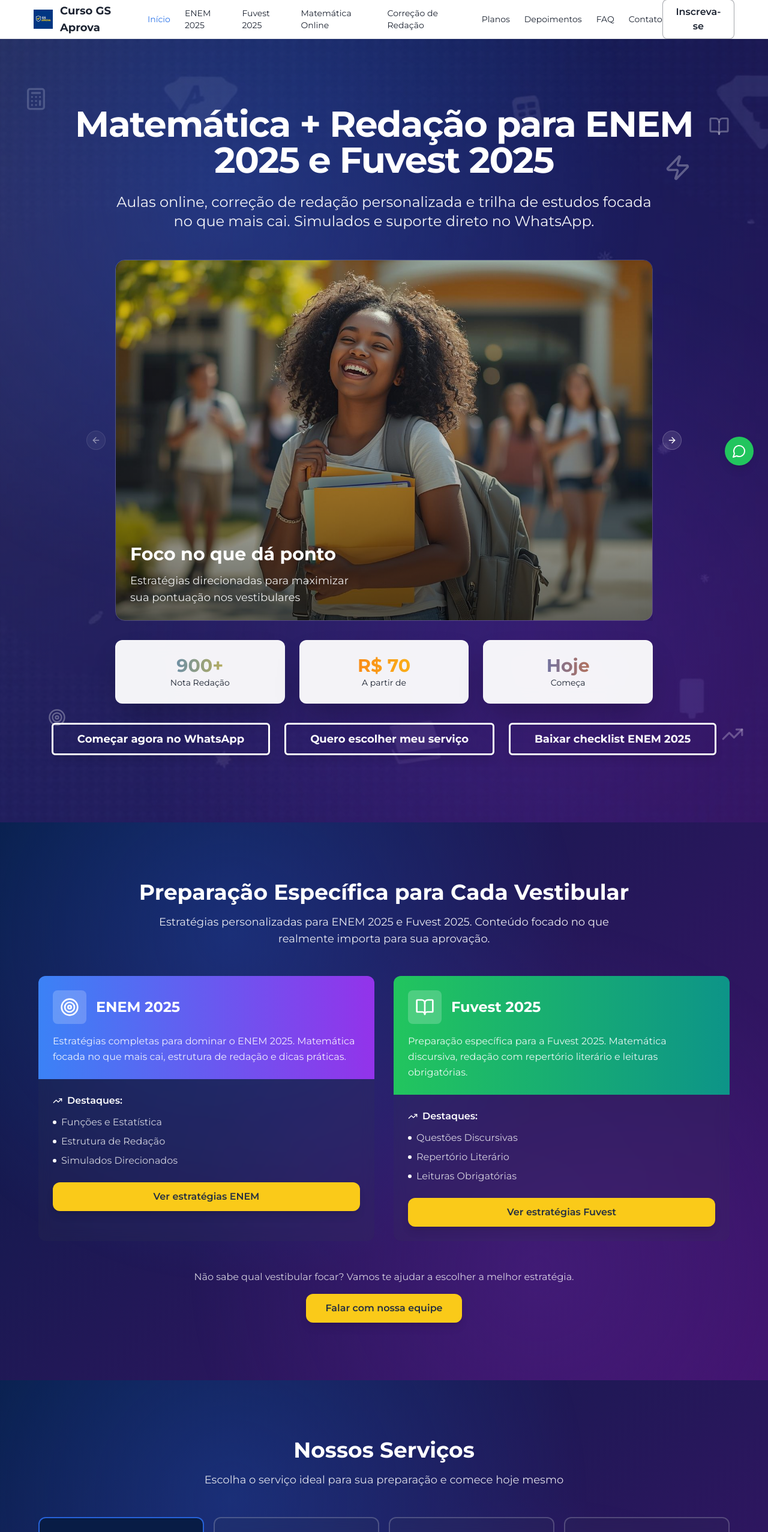
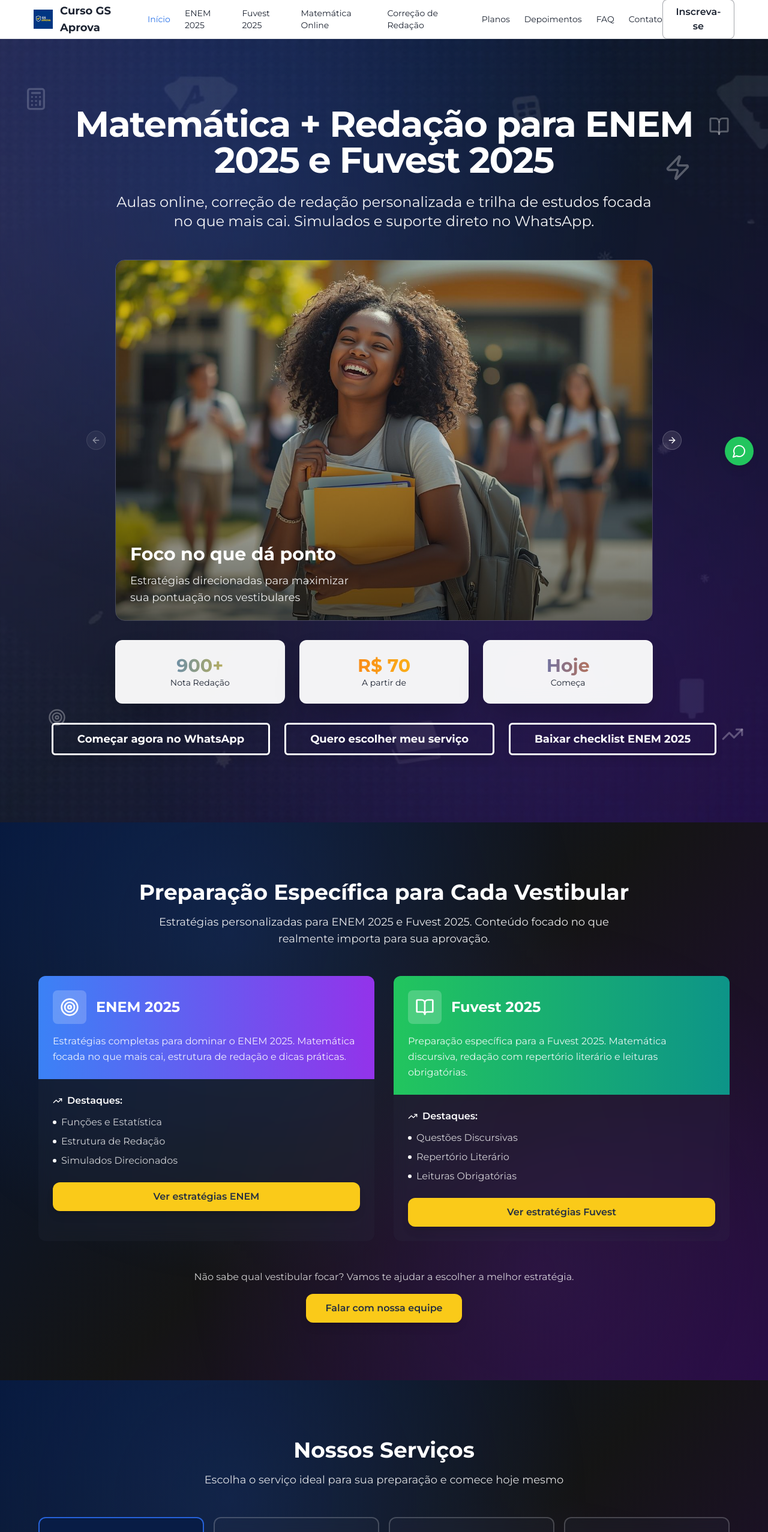
Before and after one commit to salvesgustavo22-ops/gsprova-landing-hub, a React (Vite) app: page / in a window 1280 px wide. Shown: the top 2554 px of the page at 60% size. Built offline with nearby package versions, Linux system fonts and the light colour scheme.

Commit message:
Update hero background gradient
Update hero background to a darker blue to purple gradient with black in the middle, and make it 20% more transparent.

```diff
--- a/src/index.css
+++ b/src/index.css
@@ -54,7 +54,7 @@
     --ring: 217 81% 54%;
 
     /* Design System Extensions - Modern Educational */
-    --gradient-hero: linear-gradient(135deg, hsl(220 80% 15%) 0%, hsl(270 70% 25%) 100%);
+    --gradient-hero: linear-gradient(135deg, hsl(220 80% 12%) 0%, hsl(0 0% 8%) 50%, hsl(270 70% 15%) 100%);
     --gradient-hero-overlay: linear-gradient(135deg, hsl(220 70% 50%) 0%, hsl(270 60% 40%) 100%);
     --gradient-card: linear-gradient(145deg, hsl(0 0% 100%), hsl(220 14% 98%));
     --gradient-modern: linear-gradient(135deg, hsl(220 70% 50%) 0%, hsl(270 60% 40%) 100%);
@@ -166,8 +166,8 @@
     left: 0;
     right: 0;
     bottom: 0;
-    background: radial-gradient(circle at 30% 20%, hsl(220 70% 50% / 0.3) 0%, transparent 50%),
-                radial-gradient(circle at 70% 80%, hsl(270 60% 40% / 0.3) 0%, transparent 50%);
+    background: radial-gradient(circle at 30% 20%, hsl(220 70% 50% / 0.2) 0%, transparent 50%),
+                radial-gradient(circle at 70% 80%, hsl(270 60% 40% / 0.2) 0%, transparent 50%);
     z-index: 1;
   }
 
@@ -197,8 +197,8 @@
     left: 0;
     right: 0;
     bottom: 0;
-    background: radial-gradient(circle at 30% 20%, hsl(220 70% 50% / 0.3) 0%, transparent 50%),
-                radial-gradient(circle at 70% 80%, hsl(270 60% 40% / 0.3) 0%, transparent 50%);
+    background: radial-gradient(circle at 30% 20%, hsl(220 70% 50% / 0.2) 0%, transparent 50%),
+                radial-gradient(circle at 70% 80%, hsl(270 60% 40% / 0.2) 0%, transparent 50%);
     z-index: 1;
   }
 
```
